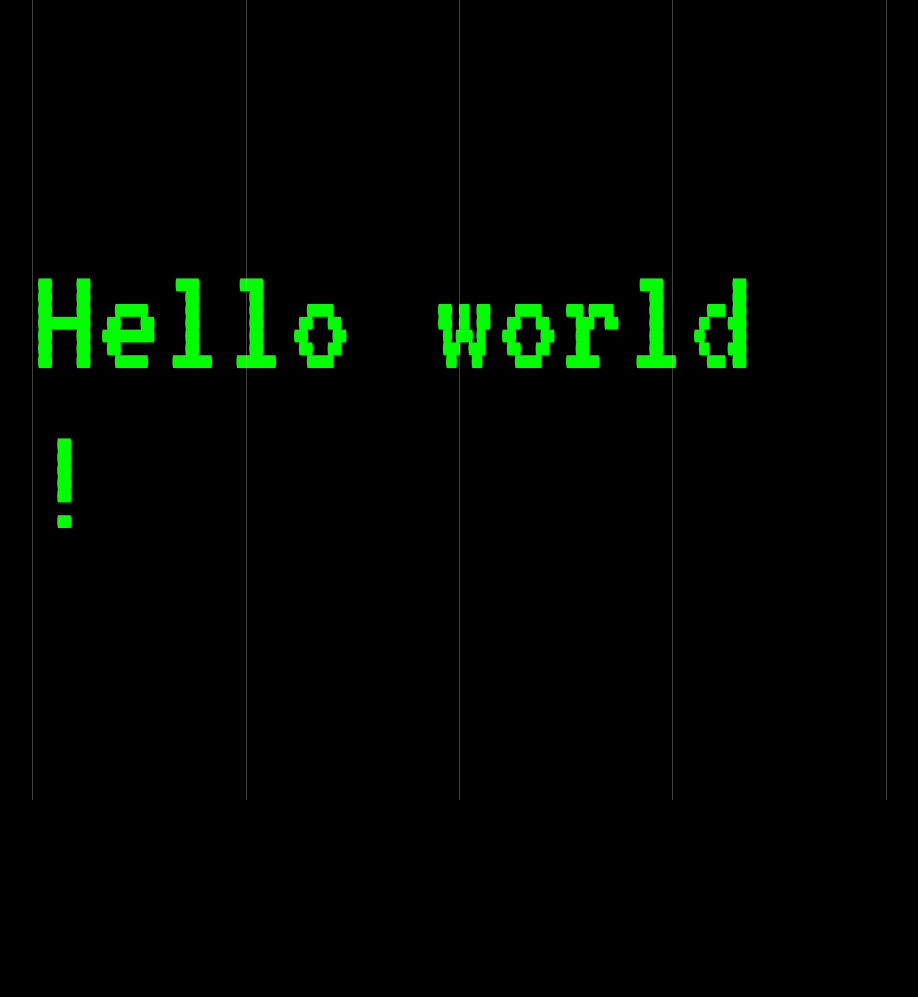
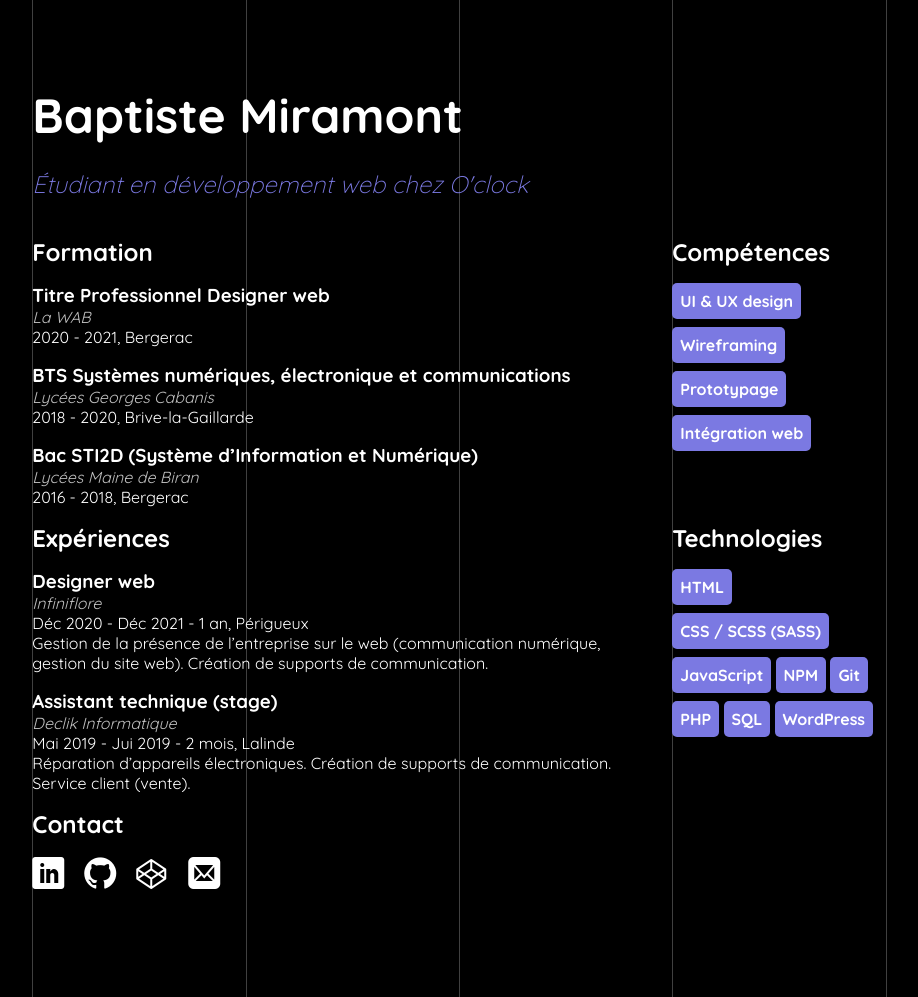
Before and after one commit to baptistemiramont/baptistemiramont.github.io, a plain HTML site: page index.html in a window 1280 px wide. Shown: the whole page, without its empty margins (181-1099 px from the left). Before the commit the page ends 800 px from the top, so only its background shows below. Drawn offline with Linux system fonts and the light colour scheme.

Commit message:
GitHub resume page v1.0.0

```diff
--- /dev/null
+++ b/assets/fonts/custom-font-icon/style.css
@@ -0,0 +1,42 @@
+@font-face {
+  font-family: 'icomoon';
+  src:  url('fonts/icomoon.eot?xblur');
+  src:  url('fonts/icomoon.eot?xblur#iefix') format('embedded-opentype'),
+    url('fonts/icomoon.ttf?xblur') format('truetype'),
+    url('fonts/icomoon.woff?xblur') format('woff'),
+    url('fonts/icomoon.svg?xblur#icomoon') format('svg');
+  font-weight: normal;
+  font-style: normal;
+  font-display: block;
+}
+
+[class^="icon-"], [class*=" icon-"] {
+  /* use !important to prevent issues with browser extensions that change fonts */
+  font-family: 'icomoon' !important;
+  speak: never;
+  font-style: normal;
+  font-weight: normal;
+  font-variant: normal;
+  text-transform: none;
+  line-height: 1;
+
+  /* Better Font Rendering =========== */
+  -webkit-font-smoothing: antialiased;
+  -moz-osx-font-smoothing: grayscale;
+}
+
+.icon-html-tag:before {
+  content: "\ea80";
+}
+.icon-mail:before {
+  content: "\ea83";
+}
+.icon-github:before {
+  content: "\eab0";
+}
+.icon-linkedin:before {
+  content: "\eac9";
+}
+.icon-codepen:before {
+  content: "\eae8";
+}
--- /dev/null
+++ b/assets/fonts/icomoon/demo-files/demo.css
@@ -0,0 +1,151 @@
+body {
+  padding: 0;
+  margin: 0;
+  font-family: sans-serif;
+  font-size: 1em;
+  line-height: 1.5;
+  color: #555;
+  background: #fff;
+}
+h1 {
+  font-size: 1.5em;
+  font-weight: normal;
+}
+small {
+  font-size: .66666667em;
+}
+a {
+  color: #e74c3c;
+  text-decoration: none;
+}
+a:hover, a:focus {
+  box-shadow: 0 1px #e74c3c;
+}
+.bshadow0, input {
+  box-shadow: inset 0 -2px #e7e7e7;
+}
+input:hover {
+  box-shadow: inset 0 -2px #ccc;
+}
+input, fieldset {
+  font-family: sans-serif;
+  font-size: 1em;
+  margin: 0;
+  padding: 0;
+  border: 0;
+}
+input {
+  color: inherit;
+  line-height: 1.5;
+  height: 1.5em;
+  padding: .25em 0;
+}
+input:focus {
+  outline: none;
+  box-shadow: inset 0 -2px #449fdb;
+}
+.glyph {
+  font-size: 16px;
+  width: 15em;
+  padding-bottom: 1em;
+  margin-right: 4em;
+  margin-bottom: 1em;
+  float: left;
+  overflow: hidden;
+}
+.liga {
+  width: 80%;
+  width: calc(100% - 2.5em);
+}
+.talign-right {
+  text-align: right;
+}
+.talign-center {
+  text-align: center;
+}
+.bgc1 {
+  background: #f1f1f1;
+}
+.fgc1 {
+  color: #999;
+}
+.fgc0 {
+  color: #000;
+}
+p {
+  margin-top: 1em;
+  margin-bottom: 1em;
+}
+.mvm {
+  margin-top: .75em;
+  margin-bottom: .75em;
+}
+.mtn {
+  margin-top: 0;
+}
+.mtl, .mal {
+  margin-top: 1.5em;
+}
+.mbl, .mal {
+  margin-bottom: 1.5em;
+}
+.mal, .mhl {
+  margin-left: 1.5em;
+  margin-right: 1.5em;
+}
+.mhmm {
+  margin-left: 1em;
+  margin-right: 1em;
+}
+.mls {
+  margin-left: .25em;
+}
+.ptl {
+  padding-top: 1.5em;
+}
+.pbs, .pvs {
+  padding-bottom: .25em;
+}
+.pvs, .pts {
+  padding-top: .25em;
+}
+.unit {
+  float: left;
+}
+.unitRight {
+  float: right;
+}
+.size1of2 {
+  width: 50%;
+}
+.size1of1 {
+  width: 100%;
+}
+.clearfix:before, .clearfix:after {
+  content: " ";
+  display: table;
+}
+.clearfix:after {
+  clear: both;
+}
+.hidden-true {
+  display: none;
+}
+.textbox0 {
+  width: 3em;
+  background: #f1f1f1;
+  padding: .25em .5em;
+  line-height: 1.5;
+  height: 1.5em;
+}
+#testDrive {
+  display: block;
+  padding-top: 24px;
+  line-height: 1.5;
+}
+.fs0 {
+  font-size: 16px;
+}
+.fs1 {
+  font-size: 32px;
+}
--- /dev/null
+++ b/assets/fonts/icomoon/style.css
@@ -0,0 +1,42 @@
+@font-face {
+  font-family: 'icomoon';
+  src:  url('fonts/icomoon.eot?xblur');
+  src:  url('fonts/icomoon.eot?xblur#iefix') format('embedded-opentype'),
+    url('fonts/icomoon.ttf?xblur') format('truetype'),
+    url('fonts/icomoon.woff?xblur') format('woff'),
+    url('fonts/icomoon.svg?xblur#icomoon') format('svg');
+  font-weight: normal;
+  font-style: normal;
+  font-display: block;
+}
+
+[class^="icon-"], [class*=" icon-"] {
+  /* use !important to prevent issues with browser extensions that change fonts */
+  font-family: 'icomoon' !important;
+  speak: never;
+  font-style: normal;
+  font-weight: normal;
+  font-variant: normal;
+  text-transform: none;
+  line-height: 1;
+
+  /* Better Font Rendering =========== */
+  -webkit-font-smoothing: antialiased;
+  -moz-osx-font-smoothing: grayscale;
+}
+
+.icon-html-tag:before {
+  content: "\ea80";
+}
+.icon-mail:before {
+  content: "\ea83";
+}
+.icon-github:before {
+  content: "\eab0";
+}
+.icon-linkedin:before {
+  content: "\eac9";
+}
+.icon-codepen:before {
+  content: "\eae8";
+}
--- a/assets/styles/style.css
+++ b/assets/styles/style.css
@@ -1,8 +1,14 @@
+@import url(../fonts/custom-font-icon/style.css);
+
 * {
   margin: 0;
   padding: 0;
-  border: 0;
   box-sizing: border-box;
+}
+
+:root {
+  --colorWhite: #fff;
+  --colorPurple: #7b79e2;
 }
 
 @keyframes fade {
@@ -16,8 +22,10 @@
 }
 
 body {
-  animation: fade 1s linear;
-  background-color: black;
+  font-family: 'Quicksand', sans-serif;
+  overflow-x: hidden;
+  animation: fade 2s linear;
+  background-color: #000;
 }
 
 main {
@@ -25,25 +33,116 @@ main {
 }
 
 .main-content {
+  position: relative;
   display: grid;
   grid-template: ". contentCol ."/ 1fr 4fr 1fr;
-  height: max-content;
+  color: var(--colorWhite);
 }
 
 .content-col {
+  z-index: 1;
   grid-area: contentCol;
-  display: flex;
-  justify-content: center;
-  align-items: center;
-  height: 100vh;
+  margin: 10% 0;
+  min-height: 100vh;
+  display: grid;
+  grid-template: "header header header header "
+    "education education education skills"
+    "experiences experiences experiences technologies"
+    "footer footer footer footer"/ 1fr 1fr 1fr 1fr;
 }
 
-.content-col h1 {
-  font-family: 'VT323', monospace;
-  font-size: 10rem;
-  font-weight: normal;
-  word-spacing: 1rem;
-  color: #00FF00;
+.content-col section {
+  padding-right: 5%;
+}
+
+/* MAIN SECTION > HEADER */
+
+.main-header {
+  grid-area: header;
+}
+
+.main-header h1 {
+  font-size: 3rem;
+  font-weight: bold;
+  margin-bottom: 2rem;
+}
+
+.main-title-status {
+  font-size: 1.5rem;
+  font-weight: 300;
+  font-style: italic;
+  color: var(--colorPurple);
+}
+
+h2,
+.step {
+  margin-bottom: 1rem;
+}
+
+.place {
+  font-style: italic;
+  color: rgba(255, 255, 255, 0.75);
+}
+
+/* MAIN SECTION > EDUCATION */
+
+.education-section {
+  grid-area: education;
+}
+
+.experience-section {
+  grid-area: experiences;
+}
+
+/* MAIN SECTION > SKILLS & TECHS */
+
+
+.skill-section {
+  grid-area: skills;
+}
+
+.tech-section {
+  grid-area: technologies;
+}
+
+.skill-section span,
+.tech-section span {
+  display: inline-block;
+  font-weight: 700;
+  padding: .5rem;
+  margin-bottom: .5rem;
+  border-radius: 5px;
+  background-color: var(--colorPurple);
+}
+
+/* MAIN SECTION > FOOTER */
+
+.main-footer {
+  grid-area: footer;
+}
+
+.main-content h2,
+.main-footer ul {
+  margin-bottom: 1rem;
+}
+
+.main-footer ul {
+  display: flex;
+}
+
+.main-footer li {
+  list-style: none;
+  margin-right: 20px;
+}
+
+.main-footer a {
+  font-size: 2rem;
+  text-decoration: none;
+  color: var(--colorWhite);
+}
+
+.main-footer a:hover {
+  color: var(--colorPurple);
 }
 
 /* GRID BACKGROUND */
@@ -52,6 +151,7 @@ main {
   position: absolute;
   top: 0;
   left: 0;
+  z-index: 0;
   display: grid;
   grid-template: 1fr / repeat(6, 1fr);
   width: 100%;
@@ -61,3 +161,25 @@ main {
 .bg-grid div:not(:first-child) {
   border-left: 1px solid rgba(255, 255, 255, 0.25);
 }
+
+/* ----- MOBILE ----- */
+
+@media only screen and (max-width: 1000px) {
+  .content-col {
+    grid-template:
+      "header"
+      "education"
+      "experiences"
+      "skills"
+      "technologies"
+      "footer"/ 1fr;
+  }
+
+  .main-header h1 {
+    font-size: 2em;
+  }
+
+  .main-title-status {
+    font-size: 1.25rem;
+  }
+}
--- a/index.html
+++ b/index.html
@@ -10,21 +10,88 @@
     <!-- FONTS (Google dependencie)-->
     <link rel="preconnect" href="https://fonts.googleapis.com">
     <link rel="preconnect" href="https://fonts.gstatic.com" crossorigin>
-    <link href="https://fonts.googleapis.com/css2?family=VT323&display=swap" rel="stylesheet">
+    <link href="https://fonts.googleapis.com/css2?family=Quicksand:wght@300;400;700&display=swap" rel="stylesheet">
     <!-- TAB ICON -->
     <link rel="shortcut icon" href="favicon.ico" type="image/x-icon">
     <!-- META -->
     <title>Baptiste Miramont GitHub</title>
-    <meta name="description" content="Welcome to my GitHub page, my name is Baptiste, i'm a student in front-end developement.">
+    <meta name="description" content="Bienvenue sur ma page GitHub. Moi c'est Baptiste, je suis étudiant en développement web chez O'clock">
   </head>
 
   <body>
     <main>
       <section class="main-content">
         <div class="content-col">
-          <h1>Hello world !</h1>
+          <header class="main-header">
+            <h1>Baptiste Miramont<br>
+              <span class="main-title-status">Étudiant en développement web chez O'clock</span>
+            </h1>
+          </header>
+          <section class="education-section">
+            <h2>Formation</h2>
+            <div class="step">
+              <h3 class="title">Titre Professionnel Designer web</h3>
+              <p class="place">La WAB</p>
+              <p class="date-place">2020 - 2021, Bergerac</p>
+            </div>
+            <div class="step">
+              <h3 class="title">BTS Systèmes numériques, électronique et communications</h3>
+              <p class="place">Lycées Georges Cabanis</p>
+              <p class="date-place">2018 - 2020, Brive-la-Gaillarde</p>
+            </div>
+            <div class="step">
+              <h3 class="title">Bac STI2D (Système d’Information et Numérique)</h3>
+              <p class="place">Lycées Maine de Biran</p>
+              <p class="date-place">2016 - 2018, Bergerac</p>
             </div>
           </section>
+          <section class="experience-section">
+            <h2>Expériences</h2>
+            <div class="step">
+              <h3 class="title">Designer web</h3>
+              <p class="place">Infiniflore</p>
+              <p class="date-place">Déc 2020 - Déc 2021 - 1 an, Périgueux</p>
+              <p class="content">Gestion de la présence de l’entreprise sur le web (communication numérique, gestion du site web). Création de supports de communication.</p>
+            </div>
+            <div class="step">
+              <h3 class="title">Assistant technique (stage)</h3>
+              <p class="place">Declik Informatique</p>
+              <p class="date-place">Mai 2019 - Jui 2019 - 2 mois, Lalinde</p>
+              <p class="content">Réparation d’appareils électroniques. Création de supports de communication. Service client (vente).</p>
+            </div>
+          </section>
+          <section class="skill-section">
+            <h2>Compétences</h2>
+            <div class="step">
+              <span>UI &amp; UX design</span>
+              <span>Wireframing</span>
+              <span>Prototypage</span>
+              <span>Intégration web</span>
+            </div>
+          </section>
+          <section class="tech-section">
+            <h2>Technologies</h2>
+            <div class="step">
+              <span>HTML</span>
+              <span>CSS / SCSS (SASS)</span>
+              <span>JavaScript</span>
+              <span>NPM</span>
+              <span>Git</span>
+              <span>PHP</span>
+              <span>SQL</span>
+              <span>WordPress</span>
+            </div>
+          </section>
+          <footer class="main-footer">
+            <h2>Contact</h2>
+            <ul>
+              <li><a href="https://github.com/baptistemiramont" title="Un lien vers mon profil GitHub"><span class="icon-linkedin"></span></a></li>
+              <li><a href="https://www.linkedin.com/in/baptistemiramont/" title="Un lien vers mon profil LinkedIn"><span class="icon-github"></span></a></li>
+              <li><a href="https://codepen.io/baptistemiramont" title="Un lien vers mon profil CodePen"><span class="icon-codepen"></span></a></li>
+              <li><a href="mailto:baptiste.miramont@ik.me" title="Un lien pour m'envoyer un mail"><span class="icon-mail"></span></a></li>
+            </ul>
+          </footer>
+        </div>
         <div class="bg-grid">
           <div></div>
           <div></div>
@@ -33,6 +100,8 @@
           <div></div>
           <div></div>
         </div>
+      </section>
+
     </main>
   </body>
 
```
Also changed, not shown: assets/fonts/custom-font-icon/selection.json (added, +1 -0 lines), assets/fonts/icomoon/demo-files/demo.js (added, +30 -0 lines), assets/fonts/icomoon/demo.html (added, +108 -0 lines), assets/fonts/icomoon/selection.json (added, +1 -0 lines), assets/fonts/custom-font-icon/fonts/icomoon.ttf (added), assets/fonts/custom-font-icon/fonts/icomoon.woff (added), assets/fonts/icomoon/Read Me.txt (added), assets/fonts/icomoon/fonts/icomoon.ttf (added), assets/fonts/icomoon/fonts/icomoon.woff (added), 5 other files. Lines whose indentation alone changed are shown as unchanged.
